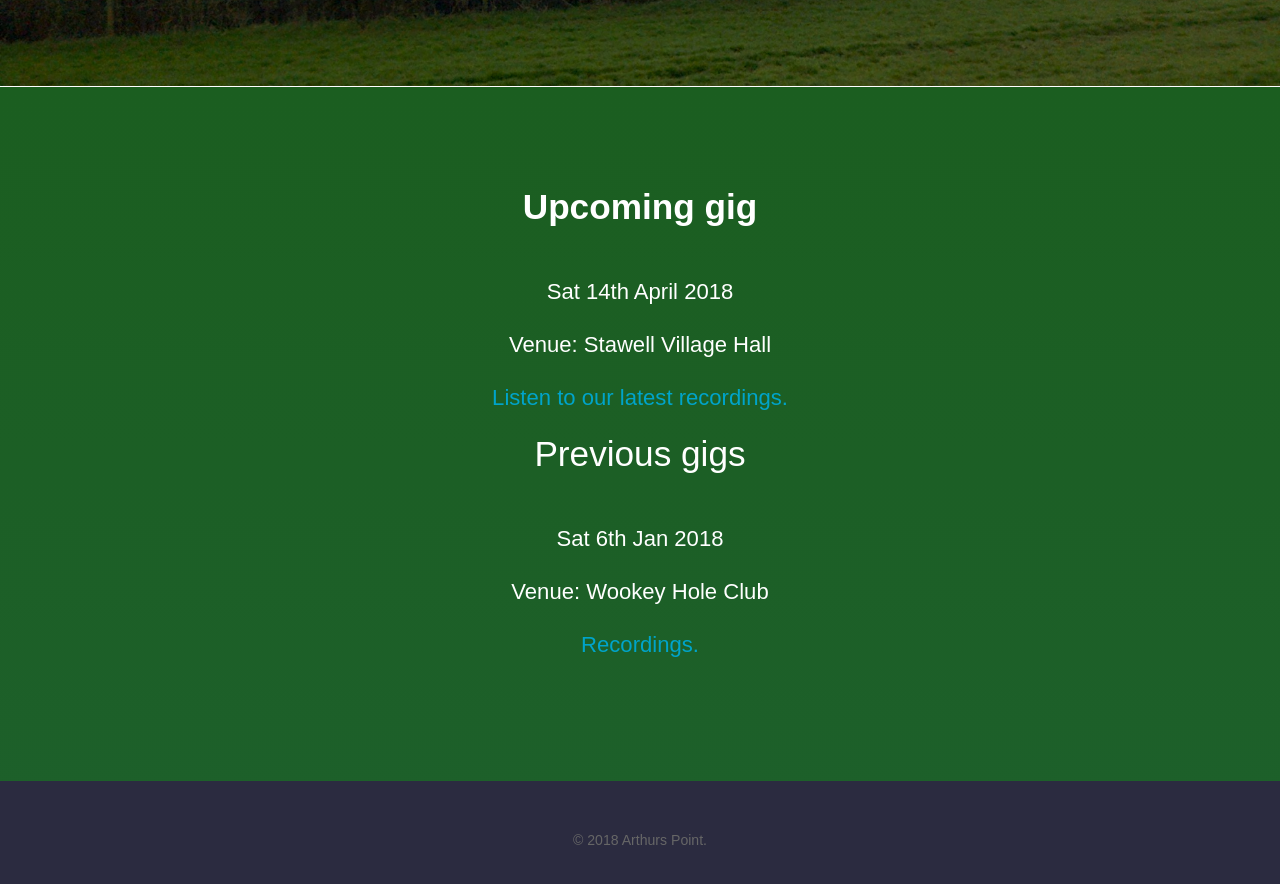
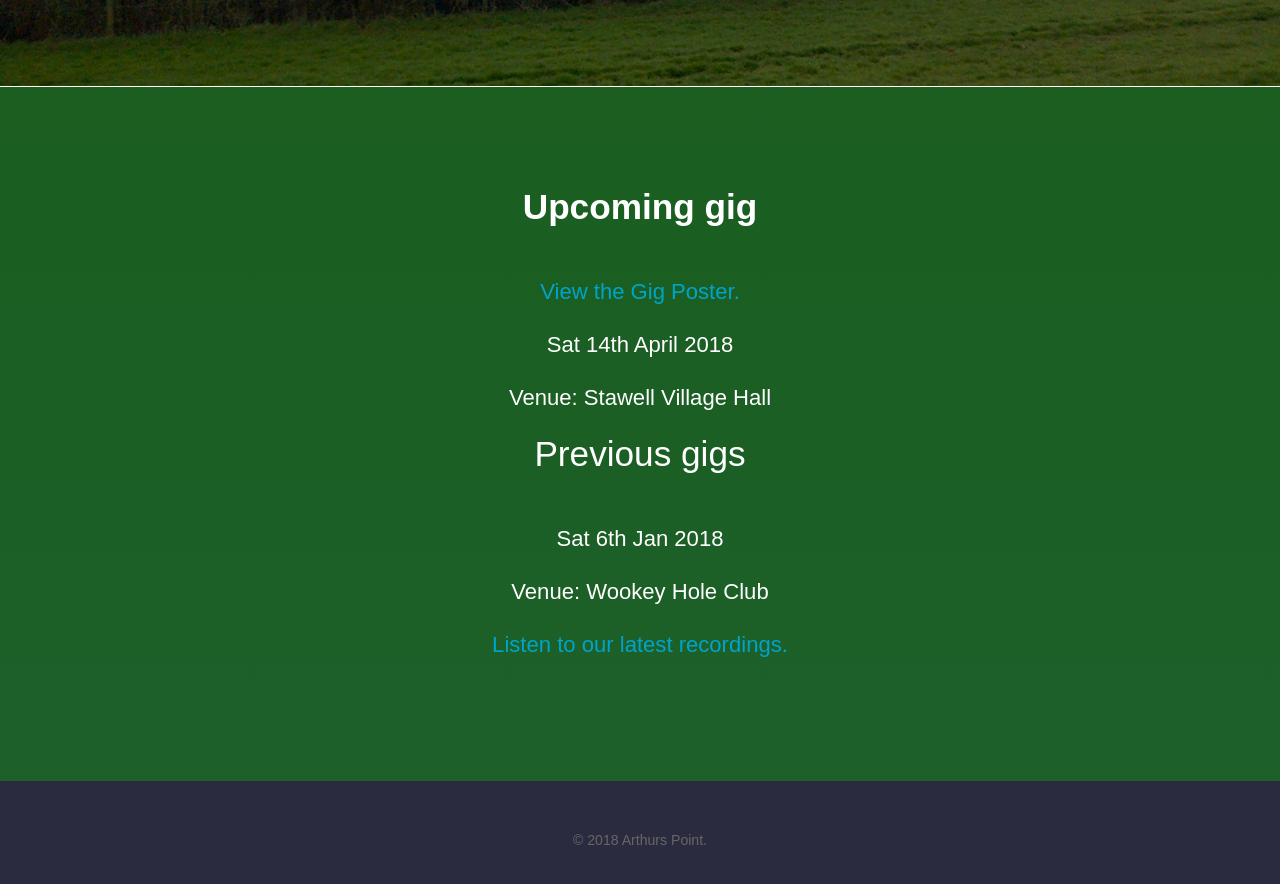
Before and after one commit to arthurspoint/arthurspoint.github.io, a Jekyll site: the page built from index.html, in a window 1280 px wide and 900 px high, scrolled down 747 px. Shown: the top 884 px of the window. Built offline with Jekyll 4.4.1, drawn with Linux system fonts in a browser that asks for light colours.

Commit message:
Update index.html

```diff
--- a/index.html
+++ b/index.html
@@ -26,15 +26,15 @@ description: Alternative Folk band from Wookey Hole
 
 	<section class="bottom-cta">
 		<h2 class="editable"><strong>Upcoming gig</strong></h2>
-
+		<p style="color:white;"><a href="/gig-poster.pdf">View the Gig Poster.</a></p>
 		<p style="color:white">Sat 14th April 2018</p>
 		<p style="color:white">Venue: Stawell Village Hall</p>
-		<p style="color:white;"><a href="/tracks">Listen to our latest recordings.</a></p>
+
 
 		<h2>Previous gigs</h2>
 		<p style="color:white">Sat 6th Jan 2018</p>
 		<p style="color:white">Venue: Wookey Hole Club</p>
-		<p style="color:white;"><a href="/tracks">Recordings.</a></p>
+		<p style="color:white;"><a href="/tracks">Listen to our latest recordings.</a></p>
 	</section>
 </div>
 
```
